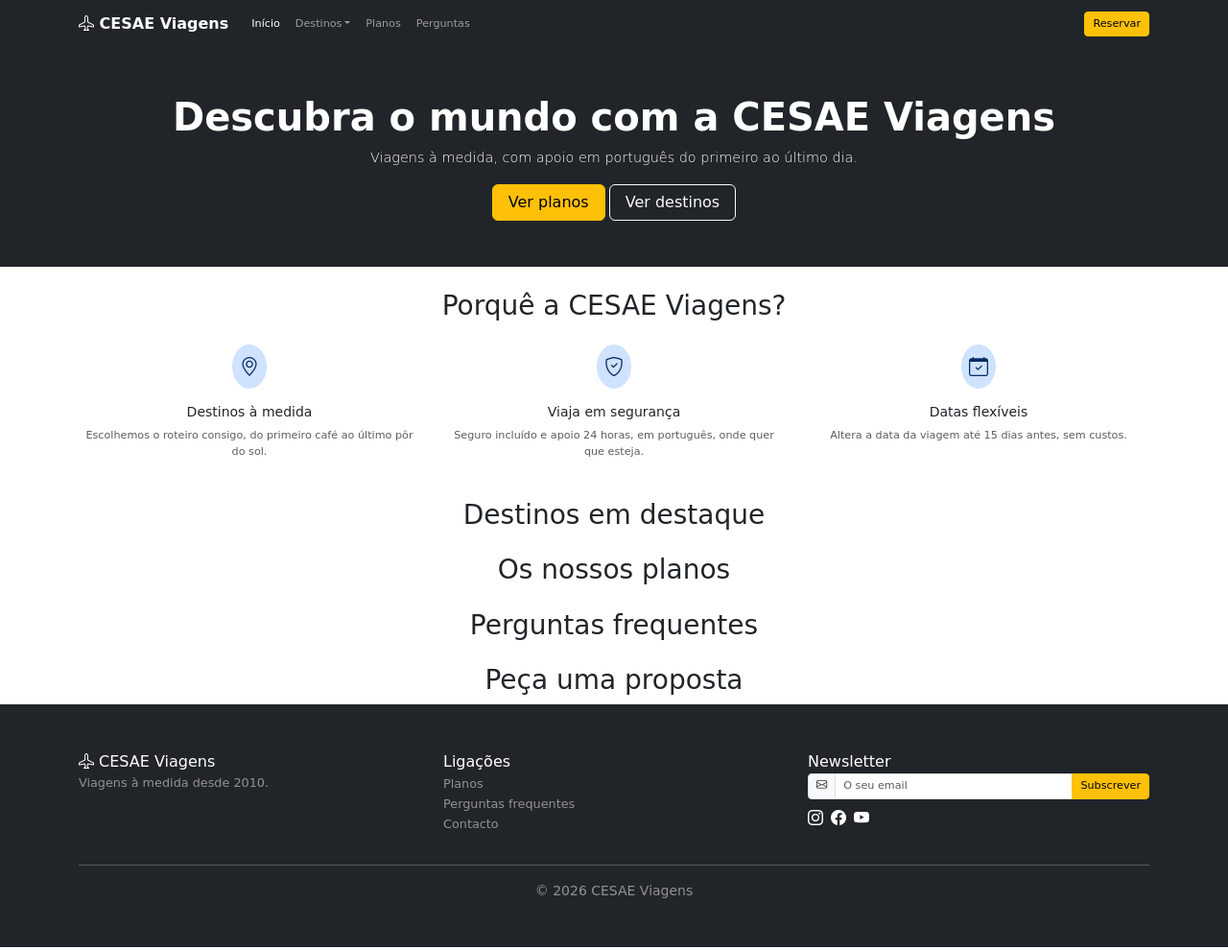
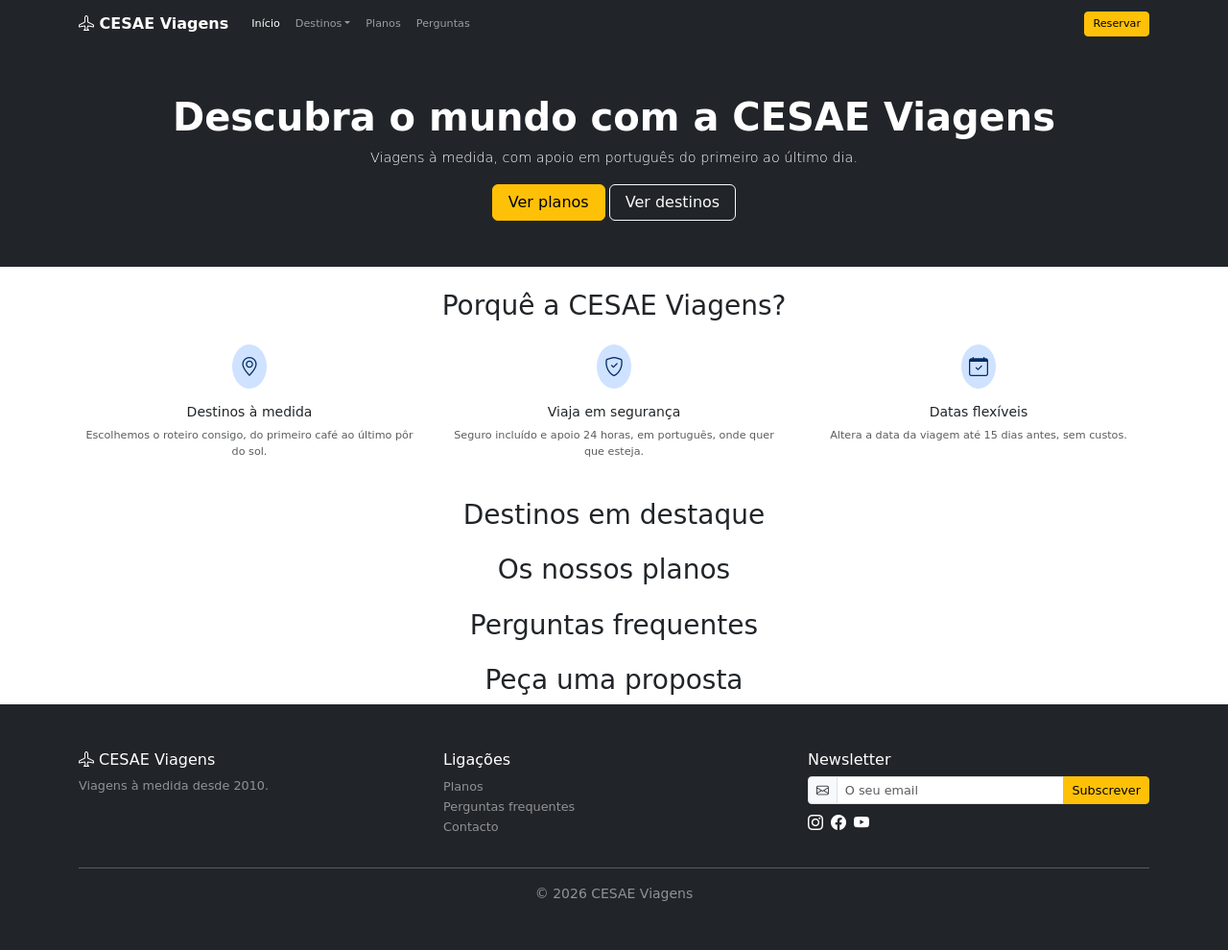
Before and after one commit to daya-parada/CESAE-Viagens, a plain HTML site: page index.html in a window 1280 px wide. Shown: the whole page at 96% size. Drawn offline with nearby package versions, Linux system fonts and the light colour scheme.

Commit message:
fix footer

```diff
--- a/index.html
+++ b/index.html
@@ -137,12 +137,12 @@
         <div class="container">
             <div class="row">
                 <div class="col-md-4">
-                <h7><a class="navbar-brand" href="index.html"><i class="bi bi-airplane"></i> CESAE Viagens</a></h7>
+                <h6><a class="navbar-brand" href="index.html"><i class="bi bi-airplane"></i> CESAE Viagens</a></h6>
                 <p class="fw-medium text-white-50" style="font-size: 0.8rem;">Viagens à medida desde 2010.</p>
                 </div>
 
                 <div class="col-md-4">
-                    <h7>Ligações</h7>
+                    <h6>Ligações</h6>
                     <ul class="list-unstyled small">
                     <li><a class="fw-medium text-white-50 text-decoration-none" style="font-size: 0.8rem;" href="#planos">Planos</a></li>
                     <li><a class="fw-medium text-white-50 text-decoration-none" style="font-size: 0.8rem;" href="#perguntas-frequentes">Perguntas frequentes</a></li>
@@ -151,11 +151,11 @@
                 </div>
 
                 <div class="col-md-4">
-                    <h7>Newsletter</h7>
+                    <h6>Newsletter</h6>
                         <form class="input-group input-group-sm">
-                            <span class="input-group-text py-0" style="font-size: 0.7rem;"><i class="bi bi-envelope"></i></span>
-                            <input type="email" class="form-control py-1" style="font-size: 0.7rem;" placeholder="O seu email">
-                            <button class="btn btn-warning py-0" style="font-size: 0.7rem;" type="submit">Subscrever</button>
+                            <span class="input-group-text py-0" style="font-size: 0.8rem;"><i class="bi bi-envelope"></i></span>
+                            <input type="email" class="form-control py-1" style="font-size: 0.8rem;" placeholder="O seu email">
+                            <button class="btn btn-warning py-0" style="font-size: 0.8rem;" type="submit">Subscrever</button>
                         </form>
                         <div class="d-flex gap-2 mt-2 fs-6">
                             <a class="text-white" href="#"><i class="bi bi-instagram"></i></a>
```
